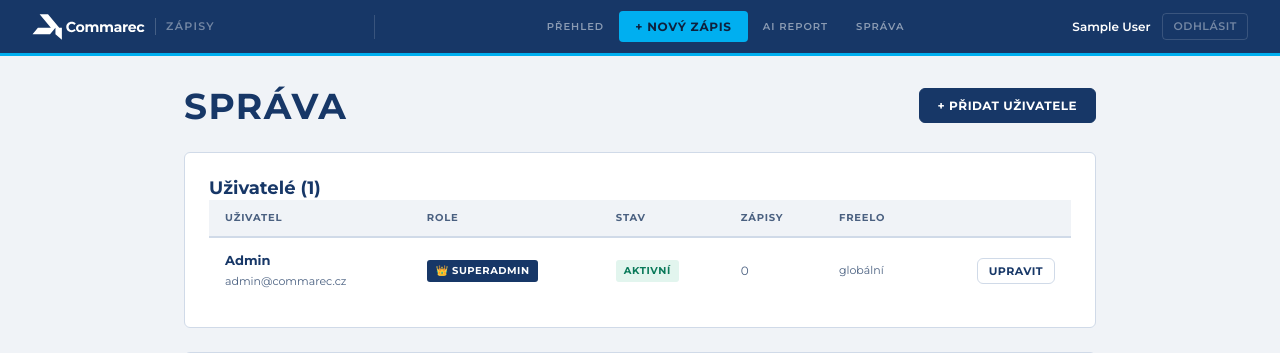
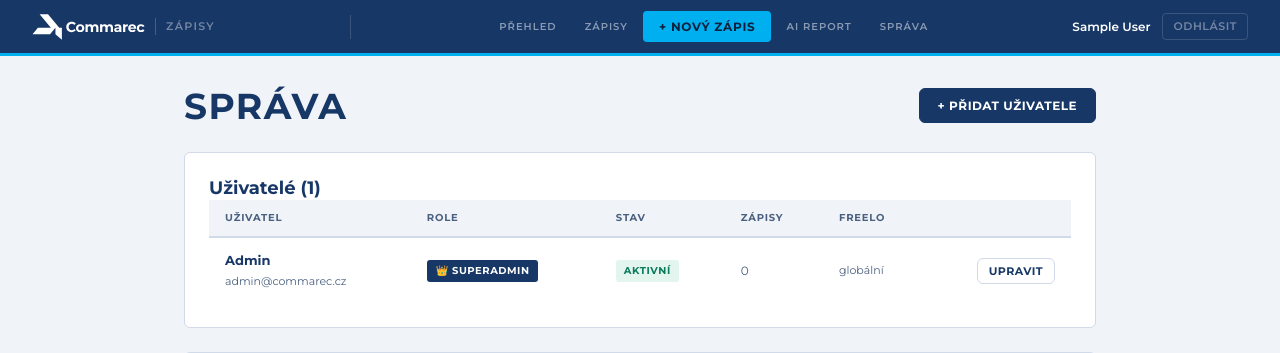
Before and after one commit to CommarecMK/commarec-zapisy-v2, a Flask app: page /admin in a window 1280 px wide. Shown: the top 353 px of the page. Run offline with Flask 3, Linux system fonts and the light colour scheme; the visitor is signed in with stand-in values (Sample User, id 1); data comes from the database, SQL or seed files in the repository; data that the repository does not hold is empty; parts of the project's set-up code (start-up, migrations or seed data) failed here and were passed over.

Commit message:
Add files via upload

```diff
--- a/app/routes/main.py
+++ b/app/routes/main.py
@@ -107,7 +107,7 @@ def login():
             session["user_name"] = user.name
             session["is_admin"]  = user.is_admin
             session["user_role"] = user.role
-            return redirect(url_for("main.dashboard"))
+            return redirect(url_for("main.prehled"))
         error = "Nespravny e-mail nebo heslo."
     return render_template("login.html", error=error)
 
--- a/templates/base.html
+++ b/templates/base.html
@@ -166,7 +166,8 @@ hr { border: none; border-top: 1px solid var(--border); margin: 1.5rem 0; }
   </a>
   <div class="nav-divider"></div>
   <div class="nav-links">
-    <a href="{{ url_for('main.prehled') }}" class="nav-link {% if request.endpoint in ['prehled','home','dashboard','crm_prehled','klient_detail','klient_vyvoj','klient_novy','klient_upravit','projekt_detail','klienti_list'] %}active{% endif %}">Přehled</a>
+    <a href="{{ url_for('main.prehled') }}" class="nav-link {% if request.endpoint in ['prehled','klient_detail','klient_vyvoj','klient_novy','klient_upravit','projekt_detail','klienti_list'] %}active{% endif %}">Přehled</a>
+    <a href="{{ url_for('main.dashboard') }}" class="nav-link {% if request.endpoint in ['dashboard','home'] %}active{% endif %}">Zápisy</a>
     <a href="{{ url_for('zapisy.novy_zapis') }}" class="nav-link {% if request.endpoint == 'novy_zapis' %}active{% endif %}" style="background:#00AFF0; color:#0E213E; padding:6px 16px; border-radius:4px; font-family:'Montserrat',sans-serif; font-weight:800; font-size:12px; letter-spacing:0.06em; text-transform:uppercase; white-space:nowrap;">+ Nový zápis</a>
     {% if session.is_admin %}
     <a href="{{ url_for('report.report_mesicni') }}" class="nav-link {% if request.endpoint in ['report_mesicni','progress_report'] %}active{% endif %}">AI Report</a>
```
